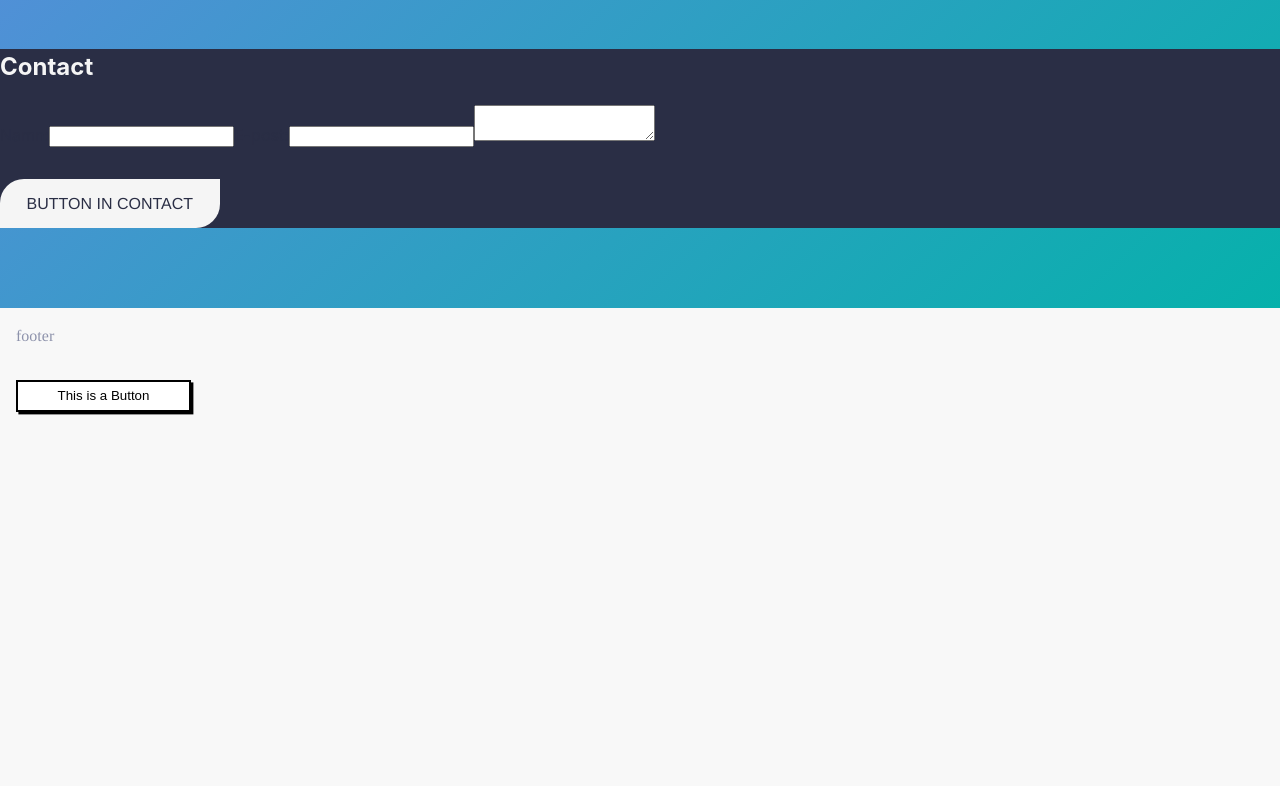
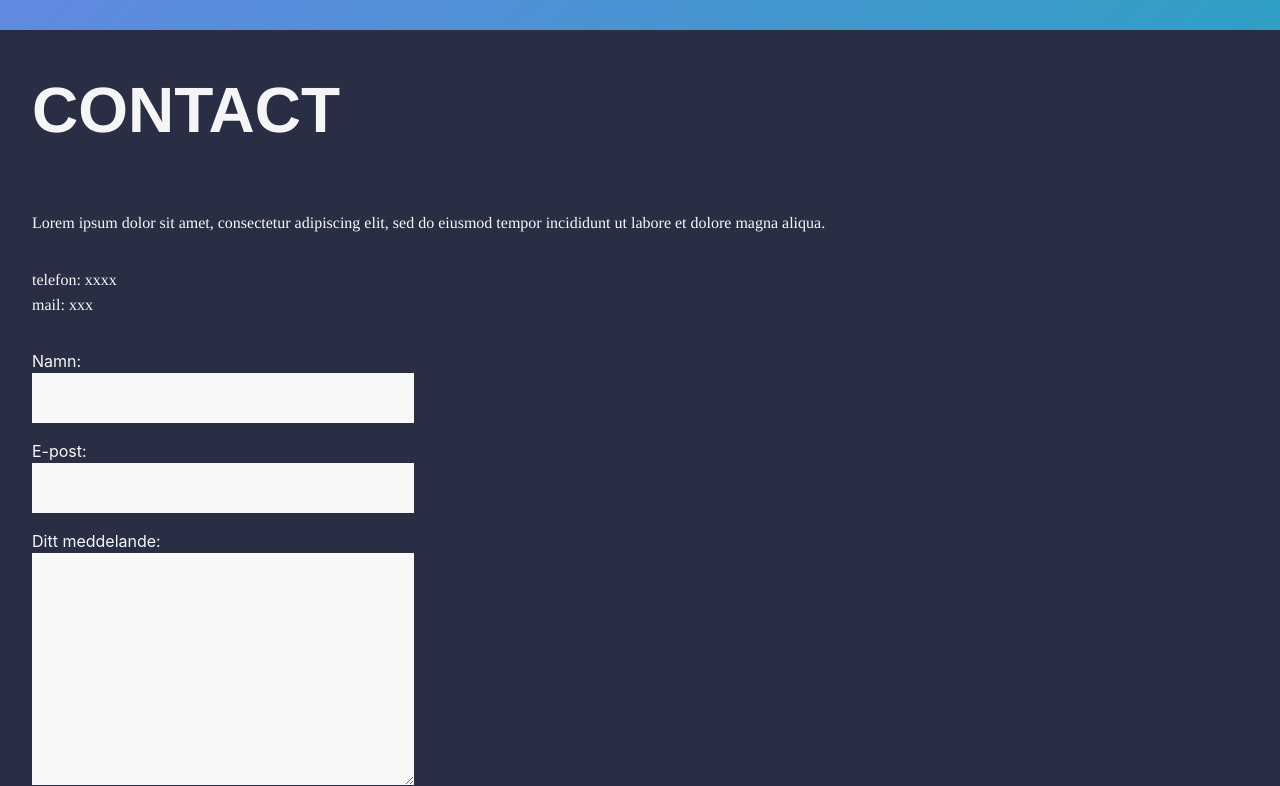
Before and after one commit to jenmwa/portfolio-react, a React (Vite) app: page / in a window 1280 px wide. Shown: the part 2554-3340 px from the top of the page. Before the commit the page ends 2982 px from the top, so only its background shows below. Built offline with nearby package versions, Linux system fonts and the light colour scheme; a web font is replaced by a local one.

Commit message:
mock contactForm added

```diff
--- a/src/components/Contact.tsx
+++ b/src/components/Contact.tsx
@@ -1,26 +1,25 @@
-import { Button } from "./styled/Buttons";
+import { ContactForm } from "./ContactForm";
+import { H2 } from "./styled/Headings";
 
 export const Contact = () => {
   return (
     <>
-      <div style={{ backgroundColor: "#2a2e45" }}>
-        <h2 style={{ color: "whitesmoke" }}>Contact</h2>
-        <form>
-          <label>
-            Namn:
-            <input type="text"></input>
-          </label>
-          <label>
-            E-post:
-            <input type="mail"></input>
-          </label>
-          <label>
-            <textarea></textarea>
-          </label>
-        </form>
-        <Button style={{ backgroundColor: "whitesmoke", color: "#2a2e45" }}>
-          Button in Contact
-        </Button>
+      <div
+        style={{
+          backgroundColor: "#2a2e45",
+          padding: "2rem",
+          color: "#F8F8F8",
+        }}
+      >
+        <H2 style={{ color: "whitesmoke" }}>Contact</H2>
+        <p>
+          Lorem ipsum dolor sit amet, consectetur adipiscing elit, sed do
+          eiusmod tempor incididunt ut labore et dolore magna aliqua.
+        </p>
+        <span>telefon: xxxx</span>
+        <br></br>
+        <span>mail: xxx</span>
+        <ContactForm></ContactForm>
       </div>
     </>
   );
--- /dev/null
+++ b/src/components/ContactForm.tsx
@@ -0,0 +1,31 @@
+import { FormEvent } from "react";
+import { Button } from "./styled/Buttons";
+import { Form, Label, StyledInput, Textarea } from "./styled/Forms";
+
+export const ContactForm = () => {
+  const handleSubmit = (e: FormEvent) => {
+    console.log("submit");
+    e.preventDefault();
+  };
+  return (
+    <>
+      <Form onSubmit={handleSubmit}>
+        <Label>
+          Namn:
+          <StyledInput type="text"></StyledInput>
+        </Label>
+        <Label>
+          E-post:
+          <StyledInput type="mail"></StyledInput>
+        </Label>
+        <Label>
+          Ditt meddelande:
+          <Textarea></Textarea>
+        </Label>
+        <Button style={{ backgroundColor: "whitesmoke", color: "#2a2e45" }}>
+          Button in Contact
+        </Button>
+      </Form>
+    </>
+  );
+};
--- /dev/null
+++ b/src/components/styled/Forms.tsx
@@ -0,0 +1,48 @@
+import styled from "styled-components";
+import { FontHeading, grey100 } from "./variables";
+
+export const Form = styled.form`
+  width: 350px;
+  display: flex;
+  flex-direction: column;
+  margin-top: 2rem;
+  color: ${grey100};
+`;
+
+export const Label = styled.label`
+  font-size: 1rem;
+  display: block;
+  margin-bottom: 1rem;
+`;
+
+export const StyledInput = styled.input`
+  font-family: ${FontHeading};
+  color: ${grey100};
+  font-size: 1rem;
+  width: 100%;
+  margin: 0;
+  background-color: ${grey100};
+  padding: 1rem;
+  border: none;
+  outline: none;
+
+  &[type="email"] {
+    width: 100%;
+    margin: 0;
+    background-color: ${grey100};
+    padding: 1rem;
+    border: none;
+    outline: none;
+  }
+`;
+
+export const Textarea = styled.textarea`
+  display: block;
+  width: 100%;
+  height: 200px;
+  font-family: ${FontHeading};
+  background-color: ${grey100};
+  padding: 1rem;
+  border: none;
+  outline: none;
+`;
```
